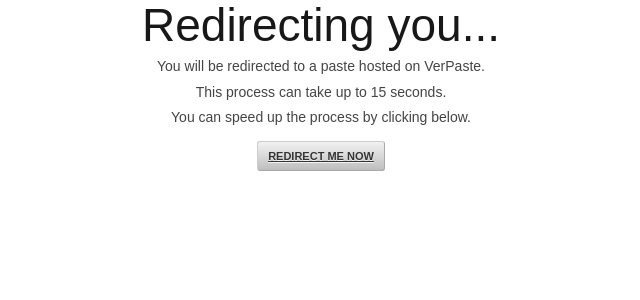
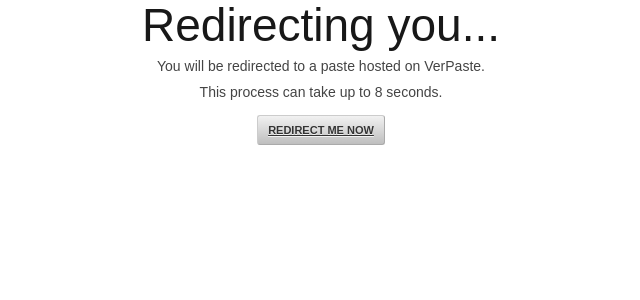
Before and after one commit to Verdem-crypto/verdem-crypto.github.io, a Jekyll site: the page verpaste/sharedpasteredirectingwarning.html, which Jekyll copies as it is, in a window 1280 px wide. Shown: the top 300 px of the page, without its empty margins (319-959 px from the left). Built offline with Jekyll 4.4.1, drawn with Linux system fonts in a browser that asks for light colours; some web fonts are replaced; a style sheet for code colours, icons or effects is not loaded.

Commit message:
Update sharedpasteredirectingwarning.html

```diff
--- a/verpaste/sharedpasteredirectingwarning.html
+++ b/verpaste/sharedpasteredirectingwarning.html
@@ -23,8 +23,7 @@
           <h1 style="text-align: center;">Redirecting you...</h1>
 		   <div class="text1">
 <p style="text-align: center;">You will be redirected to a paste hosted on VerPaste.</p>
-<p style="text-align: center;">This process can take up to 15 seconds.</p>
-<p style="text-align: center;">You can speed up the process by clicking below.</p>
+<p style="text-align: center;">This process can take up to 8 seconds.</p>
 		   </div>
 		   <style>
 div.text1 {
@@ -42,7 +41,7 @@ function getHash() {
   var addd = window.location.search;
   return addd.substring(1)+hash;
 }
-document.write('<meta http-equiv="refresh" content="16; URL=https://verdem-crypto.github.io/verpaste/#'+getHash()+'"/>')
+document.write('<meta http-equiv="refresh" content="8; URL=https://verdem-crypto.github.io/verpaste/#'+getHash()+'"/>')
 </script>
 
 		   <div class="vidad1">
```
